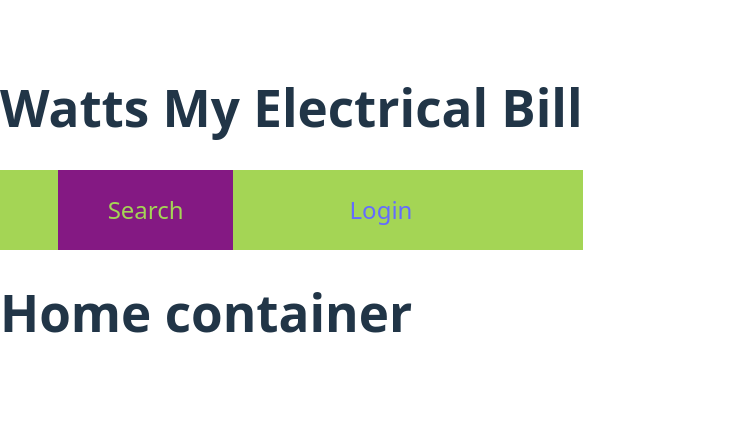
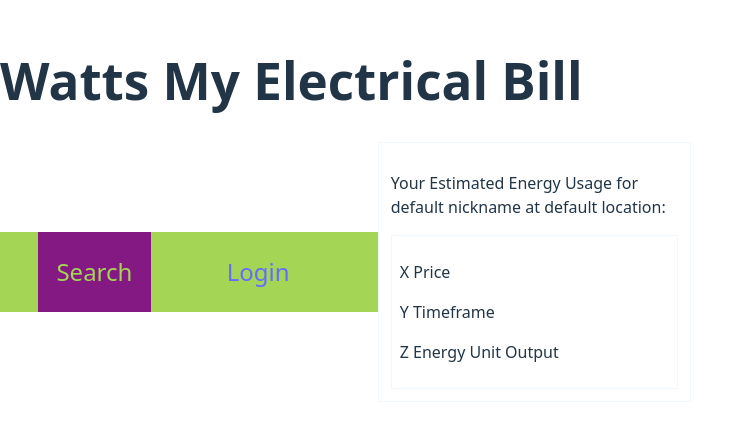
Before and after one commit to mkendall42/Watts-My-Electricity-Bill-FE-updates, a React (Vite) app: page / in a window 1280 px wide. Shown: the part 190-630 px from the top of the page, without its empty margins (0-754 px from the left). Built offline with nearby package versions, Linux system fonts and the light colour scheme.

Commit message:
added return section to ResultsContainer with results and values section. <p> tags and interpolated header added with default values. Slight CSS styling in HomeContainer and ResultsContainer. Added className to HomeContainer <div> inside the HomeContainer return.

```diff
--- a/src/HomeContainer/HomeContainer.css
+++ b/src/HomeContainer/HomeContainer.css
@@ -0,0 +1,6 @@
+.HomeContainer {
+    display: flex;
+    flex-direction: row;
+    justify-content: space-evenly;
+    align-items: center;
+}
--- a/src/HomeContainer/HomeContainer.jsx
+++ b/src/HomeContainer/HomeContainer.jsx
@@ -8,13 +8,11 @@ function HomeContainer() {
     const [user, setUser] = useState([])
     const [results, setResults] = useState([])
     return (
-        <div>
+        <div className='HomeContainer'>
             <nav>
             <NavLink to="/" className="nav">Search</NavLink>
             <NavLink to="/login" className="nav">Login</NavLink>
             </nav>
-
-            <h1>Home container</h1>
 
             <SearchContainer
             user={user}
--- a/src/ResultsContainer/ResultsContainer.css
+++ b/src/ResultsContainer/ResultsContainer.css
@@ -0,0 +1,11 @@
+.results {
+    display: flex;
+    flex-direction: column;
+    border: .1em solid aliceblue;
+    padding: .75em;
+}
+
+.values {
+    border: .1em solid aliceblue;
+    padding: .5em;
+}
--- a/src/ResultsContainer/ResultsContainer.jsx
+++ b/src/ResultsContainer/ResultsContainer.jsx
@@ -1,5 +1,19 @@
 import './ResultsContainer.css'
+
 const ResultsContainer = () => {
+    let nickname = 'default nickname'
+    let location = 'default location'
+    let nameAndLocation = `Your Estimated Energy Usage for ${nickname} at ${location}:`
 
+    return (
+        <section className='results'>
+            <p>{nameAndLocation}</p>
+                <section className='values'>
+                    <p>X Price</p>
+                    <p>Y Timeframe</p>
+                    <p>Z Energy Unit Output</p>
+                </section>
+        </section>
+    )
 }
 export default ResultsContainer
```
